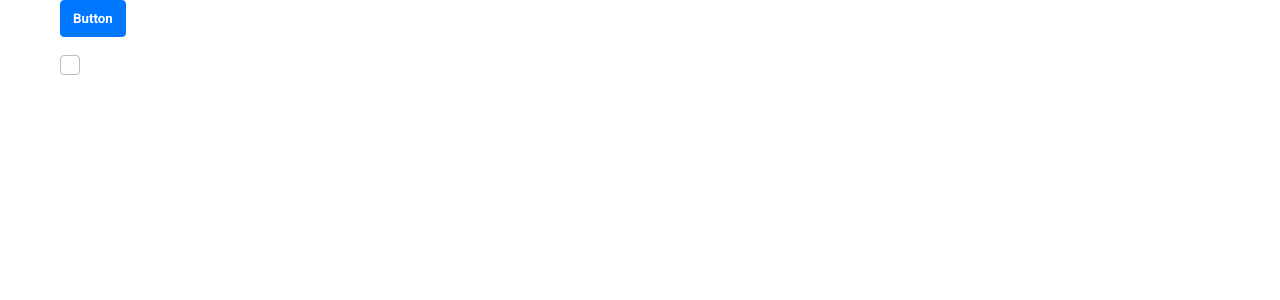
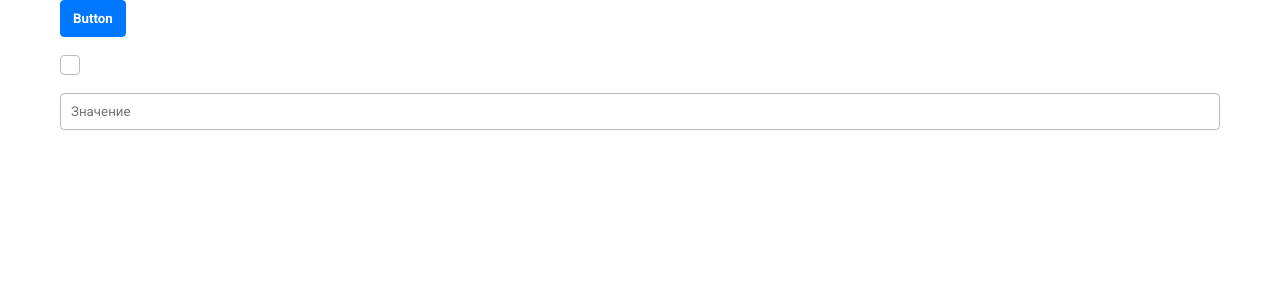
Before and after one commit to PirskiyMI/dpr-calculator, a React app: page / in a window 1280 px wide. Shown: the top 300 px of the page. Built offline with nearby package versions, Linux system fonts and the light colour scheme; the HTML template or start-up script is replaced by a standard one.

Commit message:
create Field ui

```diff
--- a/src/app/index.tsx
+++ b/src/app/index.tsx
@@ -3,9 +3,12 @@ import 'src/shared/lib/styles/index.scss';
 import { withProviders } from './providers';
 import { Checkbox } from 'src/shared/ui/controls/checkbox';
 import { useCheckbox } from 'src/shared/lib/hooks/use-checkbox';
+import { Field } from 'src/shared/ui/controls/field';
+import { useInputNumber } from 'src/shared/lib/hooks/use-input-number';
 
 function App() {
    const { checked, onChange } = useCheckbox();
+   const { value, onChange: onFieldChange, increment, decrement } = useInputNumber();
 
    return (
       <div className="container">
@@ -15,6 +18,8 @@ function App() {
          <br />
          <br />
          <Checkbox checked={checked} onChange={onChange} />
+         <br />
+         <Field value={value} controls={{ increment, decrement }} onChange={onFieldChange} />
       </div>
    );
 }
--- /dev/null
+++ b/src/shared/lib/hooks/use-input-number.ts
@@ -0,0 +1,24 @@
+import { useState, ChangeEvent } from 'react';
+
+export const useInputNumber = () => {
+   const [value, setValue] = useState<string>('');
+
+   const increment = () =>
+      setValue((prev) => {
+         let res = Number(prev);
+         res += 1;
+
+         return String(res);
+      });
+   const decrement = () =>
+      setValue((prev) => {
+         let res = Number(prev);
+         return res > 0 ? String(--res) : String(res);
+      });
+
+   const onChange = (e: ChangeEvent<HTMLInputElement>) => {
+      const numbersOnly = e.target.value.replace(/[^1-9]/g, '');
+      setValue(numbersOnly);
+   };
+   return { value, onChange, increment, decrement };
+};
--- a/src/shared/ui/controls/checkbox/index.tsx
+++ b/src/shared/ui/controls/checkbox/index.tsx
@@ -1,12 +1,12 @@
 import { FC, KeyboardEvent } from 'react';
 import styles from './styles.module.scss';
 
-interface Props {
+interface IProps {
    checked: boolean;
    onChange: () => void;
 }
 
-export const Checkbox: FC<Props> = ({ checked, onChange }) => {
+export const Checkbox: FC<IProps> = ({ checked, onChange }) => {
    const enterHandle = (e: KeyboardEvent) => {
       if (e.key === 'Enter') onChange();
    };
--- /dev/null
+++ b/src/shared/ui/controls/field/index.tsx
@@ -0,0 +1,39 @@
+import { ChangeEvent, FC } from 'react';
+import styles from './styles.module.scss';
+
+interface IProps {
+   value: string;
+   placeholder?: string;
+   maxLength?: number;
+   onChange: (e: ChangeEvent<HTMLInputElement>) => void;
+
+   controls?: {
+      increment: () => void;
+      decrement: () => void;
+   };
+}
+
+export const Field: FC<IProps> = ({ value, placeholder, maxLength, onChange, controls }) => {
+   return (
+      <div className={styles.field}>
+         <input
+            type="text"
+            placeholder={placeholder ? placeholder : 'Значение'}
+            value={String(value)}
+            onChange={onChange}
+            maxLength={maxLength}
+            className={styles.field__input}
+         />
+         {controls && (
+            <div className={styles.field__controls}>
+               <button onClick={controls.increment} className={styles.field__button}>
+                  +
+               </button>
+               <button onClick={controls.decrement} className={styles.field__button}>
+                  -
+               </button>
+            </div>
+         )}
+      </div>
+   );
+};
--- /dev/null
+++ b/src/shared/ui/controls/field/styles.module.scss
@@ -0,0 +1,34 @@
+.field {
+   position: relative;
+   &__input {
+      width: 100%;
+      padding: 10px;
+      border: var(--border-default) rgba(var(--color-dark), 0.3);
+      border-radius: var(--border-radius-default);
+      transition: border-color ease 0.3s;
+   }
+   &__controls {
+      position: absolute;
+      top: 0;
+      right: 0;
+   }
+   &__button {
+      padding: 2px 6px;
+      display: flex;
+      color: rgba(var(--color-dark), 0.4);
+      border-left: var(--border-default) rgba(var(--color-dark), 0.2);
+      opacity: 0;
+      transition: opacity ease 0.3s;
+      &:hover {
+         color: rgb(var(--color-dark));
+      }
+   }
+   &:hover {
+      .field__input {
+         border-color: rgb(var(--color-primary));
+      }
+      .field__button {
+         opacity: 1;
+      }
+   }
+}
```
